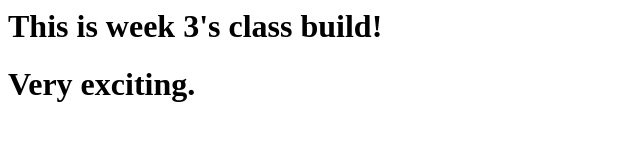
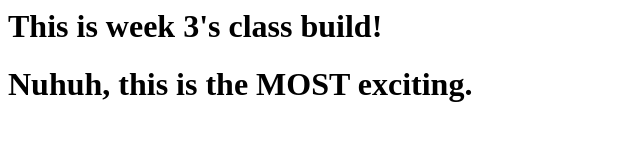
Before and after one commit to victoriaWindle/Week-3-Class-Build, a plain HTML site: page index.html in a window 1280 px wide. Shown: the whole page, without its empty margins (0-640 px from the left). Drawn offline with Linux system fonts and the light colour scheme.

Commit message:
Updating index copy

```diff
--- a/index.html
+++ b/index.html
@@ -4,6 +4,6 @@
 	</head>
 	<body>
 		<h1>This is week 3's class build!</h1>
-		<h1>Very exciting.</h1>
+		<h1>Nuhuh, this is the MOST exciting.</h1>
 	</body>
 </html>
```
